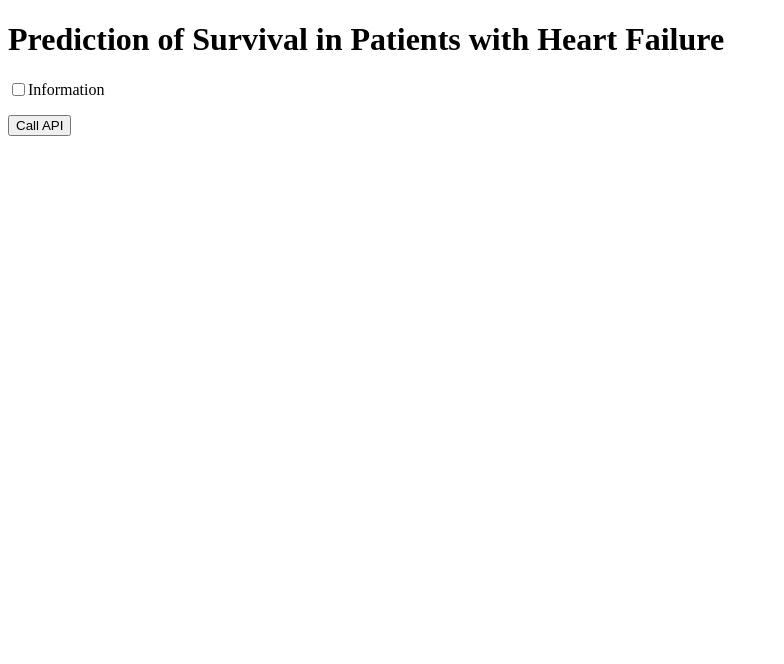
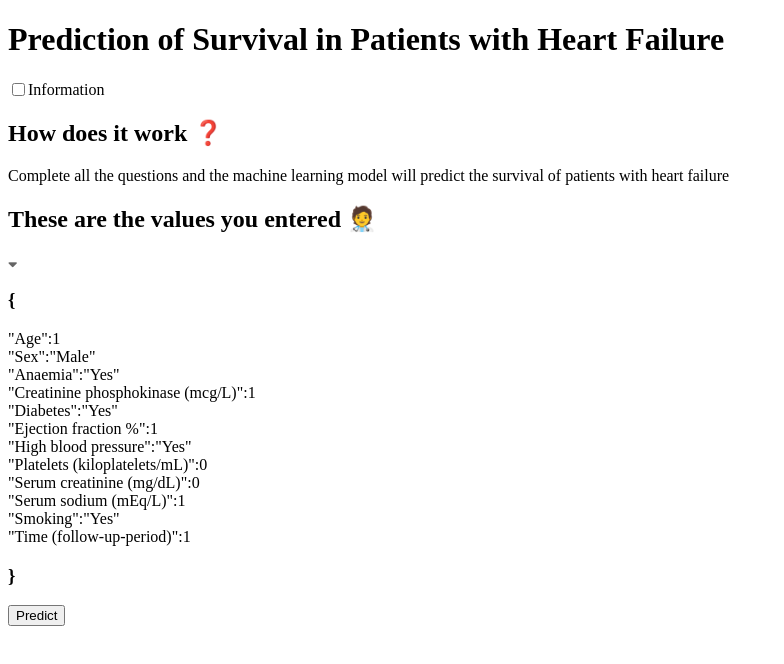
Before and after one commit to akshaykalucha/React-HeartStroke-Prediction, a React (Create React App) app: page / in a window 1280 px wide. Shown: the top 664 px of the page, without its empty margins (0-784 px from the left). Built offline with nearby package versions, Linux system fonts and the light colour scheme.

Commit message:
div foxcus

```diff
--- a/src/Components/Home/Home.jsx
+++ b/src/Components/Home/Home.jsx
@@ -1,33 +1,28 @@
 import React, { Component } from 'react'
 import axios from 'axios';
 import "./home.css"
+import '@fortawesome/fontawesome-free/css/all.min.css';
+import Values from './Values'
+
 
 // rgb(246, 51, 102)
 export class home extends Component {
     constructor(){
         super()
         this.state={
-            checked: false
+            checked: false,
+            Jsonchecked: false
         };
-    }
-    getInfo = () => {
-        axios.get(`https://jsonplaceholder.typicode.com/users`)
-        .then(res => {
-          console.log({ res })
-        })
-        .catch(err => {
-            console.log(err)
-        })
     }
     handleCheckClick = () => {
         this.setState({ checked: !this.state.checked });
     }
-    ButtonFOcusState = () => {
-        console.log("yes focus");
+    checkJson = () => {
+        this.setState({Jsonchecked: !this.state.Jsonchecked})
     }
     render() {
 
-        var mytxt = "Lorem ipsum dolor sit amet consectetur adipisicing elit. Cumque nisi quasi, possimus enim magnam soluta accusamus beatae temporibus officia error animi dolorum voluptatum iste! Quidem, culpa ipsam! Necessitatibus, voluptatum expedita!"
+        var mytxt = "Cardiovascular diseases (CVDs) are the number 1 cause of death globally, taking an estimated 17.9 million lives each year, which accounts for 31% of all deaths worlwide. Heart failure is a common event caused by CVDs. Most cardiovascular diseases can be prevented by addressing behavioural risk factors such as tobacco use, unhealthy diet and obesity, physical inactivity and harmful use of alcohol using population-wide strategies. People with cardiovascular disease or who are at high cardiovascular risk (due to the presence of one or more risk factors such as hypertension, diabetes, hyperlipidaemia or already established disease) need early detection and management wherein a machine learning model can be of great help."
         if(this.state.checked === true){
             console.log("checked")
         }
@@ -37,12 +32,22 @@ export class home extends Component {
                     <h1>Prediction of Survival in Patients with Heart Failure</h1>
                 </div>
                 <div className="info">
-                    <input onFocus={this.ButtonFOcusState} type="checkbox" name="check" checked={this.state.checked} onChange={this.handleCheckClick}/>
+                    <input type="checkbox" name="check" checked={this.state.checked} onChange={this.handleCheckClick}/>
                     <span className="checkmark"></span>
                     <p>Information</p>
                 </div>
                 {this.state.checked ?<p>{mytxt}</p> : ""}
-                <button type="button" onClick={()=>{this.getInfo()}}>Call API</button>
+                <div className="vals">
+                    <h2>How does it work ❓</h2>
+                    <p>Complete all the questions and the machine learning model will predict the survival of patients with heart failure</p>
+                    <h2>These are the values you entered 🧑‍⚕</h2>
+                </div>
+                <div className="valuesDiv">
+                    {!this.state.Jsonchecked ? <i onClick={this.checkJson} className="fas fa-sort-down" style={{fontSize:15, opacity:0.6}}></i>:""}
+                    {this.state.Jsonchecked ? <i onClick={this.checkJson} className="fas fa-caret-right" style={{fontSize:15, opacity:0.6}}></i>:""}
+                    <Values open={this.state.Jsonchecked} name="akshay" />
+                </div>
+                <button>Predict</button>
             </div>
         )
     }
--- /dev/null
+++ b/src/Components/Home/Values.jsx
@@ -0,0 +1,30 @@
+import React from 'react'
+
+export default function Values(props) {
+    console.log(props.open)
+    return (
+        <div>
+            <h3>{"{"}</h3>
+            {!props.open ?
+                <p>
+                "Age":1
+                <br />
+                "Sex":"Male"<br />
+                "Anaemia":"Yes"<br />
+                "Creatinine phosphokinase (mcg/L)":1<br />
+                "Diabetes":"Yes"<br />
+                "Ejection fraction %":1<br />
+                "High blood pressure":"Yes"<br />
+                "Platelets (kiloplatelets/mL)":0<br />
+                "Serum creatinine (mg/dL)":0<br />
+                "Serum sodium (mEq/L)":1<br />
+                "Smoking":"Yes"<br />
+                "Time (follow-up-period)":1<br />
+            </p>
+            :
+            ""
+            }
+            <h3>{"}"}</h3>
+        </div>
+    )
+}
```
Also changed, not shown: package.json (+7 -0 lines), 1 other file (tests, documents, lock files or other folders).
